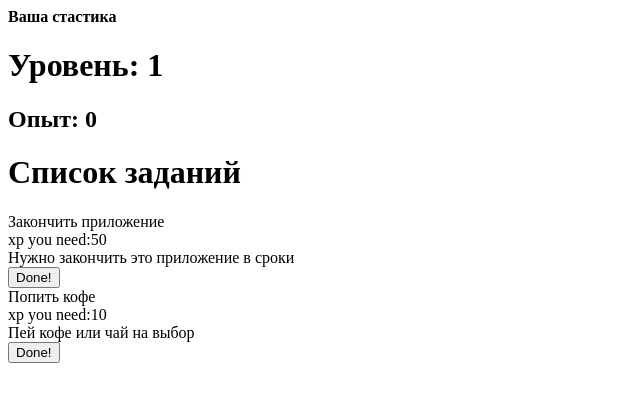
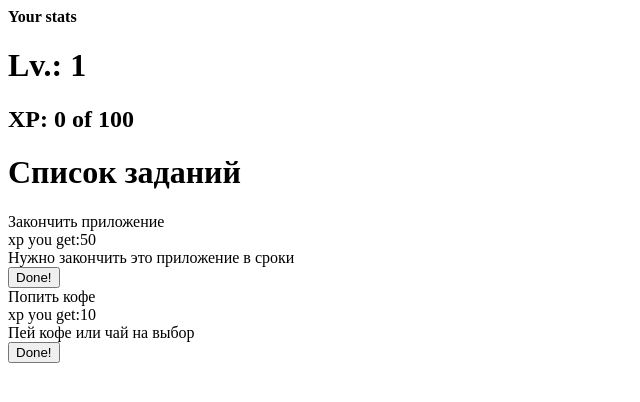
Before and after one commit to logvashgod/progressdoapp, a React (Create React App) app: page / in a window 1280 px wide. Shown: the top 402 px of the page, without its empty margins (0-640 px from the left). Built offline with nearby package versions, Linux system fonts and the light colour scheme.

Commit message:
added delete fun and etc.

```diff
--- a/src/App.js
+++ b/src/App.js
@@ -48,13 +48,19 @@ function App() {
     if (experience >= experienceNeed) {
       nextLevel++;
       nextExperienceNeed = experienceNeed + 75;
-      experienceToZero = 0; // Обнуляем опыт после достижения нового уровня.
+      experienceToZero = 0; // Обнуляем опыт после достижения нового уровня
     }
     return {
       level: nextLevel,
       experienceNeed: nextExperienceNeed,
       experienceToZero: experienceToZero,
     };
+  };
+
+  //удаление задачи из списка и массива
+
+  const deleteQuest = (id) => {
+    setQuests(quests.filter((quest) => quest.id !== id));
   };
 
   return (
@@ -65,7 +71,11 @@ function App() {
         completeQuest={completeQuest}
         userStats={userStats}
       />
-      <QuestList quests={quests} completeQuest={completeQuest} />
+      <QuestList
+        quests={quests}
+        completeQuest={completeQuest}
+        deleteQuest={deleteQuest}
+      />
     </div>
   );
 }
--- a/src/components/QuestItem.jsx
+++ b/src/components/QuestItem.jsx
@@ -1,12 +1,15 @@
 import React from "react";
 import MyButton from "./UI/MyButton";
-function QuestItem({ quest, completeQuest }) {
+function QuestItem({ quest, completeQuest, deleteQuest }) {
   return (
     <div>
       <div>{quest.title}</div>
-      <div> xp you need:{quest.expValue}</div>
+      <div> xp you get:{quest.expValue}</div>
       <div>{quest.body}</div>
-      <MyButton completeQuest={() => completeQuest(quest.expValue)} />
+      <MyButton
+        completeQuest={() => completeQuest(quest.expValue)}
+        deleteQuest={() => deleteQuest(quest.id)}
+      />
     </div>
   );
 }
--- a/src/components/QuestList.jsx
+++ b/src/components/QuestList.jsx
@@ -1,7 +1,7 @@
 import React from "react";
 import QuestItem from "./QuestItem";
 
-function QuestList({ quests, completeQuest }) {
+function QuestList({ quests, completeQuest, deleteQuest }) {
   return (
     <div>
       <h1>Список заданий</h1>
@@ -11,6 +11,7 @@ function QuestList({ quests, completeQuest }) {
             quest={quest}
             key={quest.id}
             completeQuest={completeQuest}
+            deleteQuest={deleteQuest}
           />
         );
       })}
--- a/src/components/UI/MyButton.jsx
+++ b/src/components/UI/MyButton.jsx
@@ -1,7 +1,12 @@
 import React from "react";
 
-function MyButton({ completeQuest }) {
-  return <button onClick={completeQuest}>Done!</button>;
+function MyButton({ completeQuest, deleteQuest }) {
+  const handleOnClick = () => {
+    deleteQuest();
+    completeQuest();
+  };
+
+  return <button onClick={handleOnClick}>Done!</button>;
 }
 
 export default MyButton;
--- a/src/components/UI/UserPanel.jsx
+++ b/src/components/UI/UserPanel.jsx
@@ -3,9 +3,11 @@ import React from "react";
 function UserPanel({ userStats }) {
   return (
     <div>
-      <b>Ваша стастика</b>
-      <h1>Уровень: {userStats.level}</h1>
-      <h2>Опыт: {userStats.experience}</h2>
+      <b>Your stats</b>
+      <h1>Lv.: {userStats.level}</h1>
+      <h2>
+        XP: {userStats.experience} of {userStats.experienceNeed}
+      </h2>
     </div>
   );
 }
```
